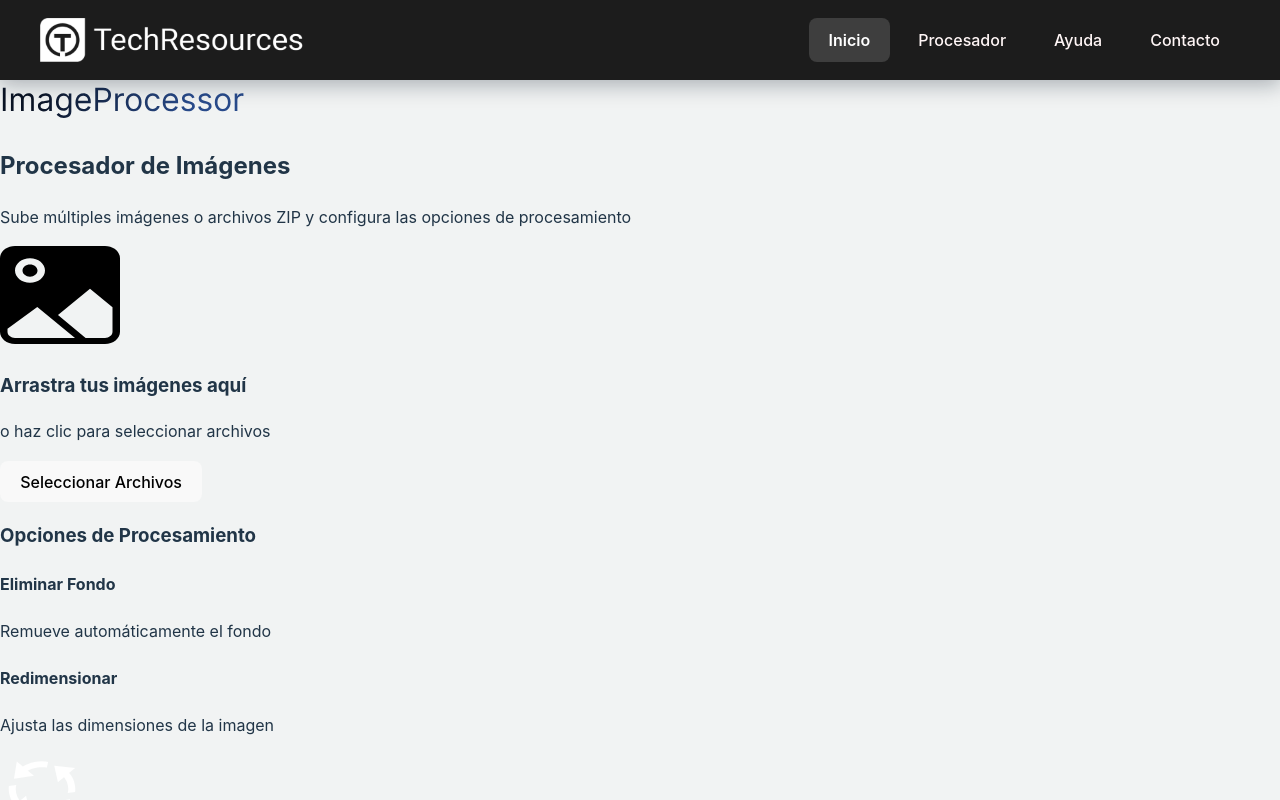
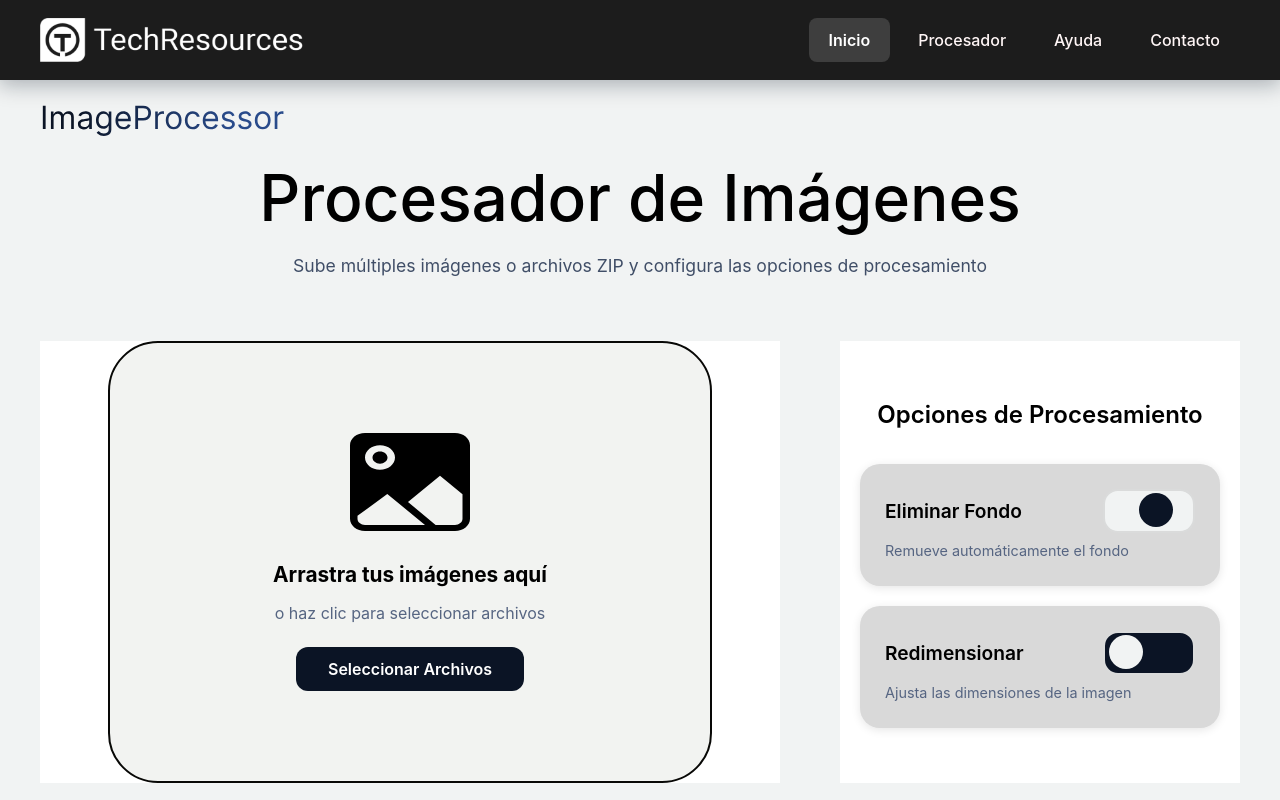
Before and after one commit to DevTechResources/ImageProcessorr, a React (Vite) app in the folder frontend/: page / in a window 1280 px wide. Both pictures are taken after a click on the button "Procesador". Shown: the top 800 px of the page. Built offline with nearby package versions, Linux system fonts and the light colour scheme.

Commit message:
CSS ImagePage.jsx
Se edito los estilos de ImagePage.jsx

```diff
--- a/frontend/src/App.css
+++ b/frontend/src/App.css
@@ -278,7 +278,169 @@ body {
 }
 
 /*--------------------------------------------------------ImagePage-------------------------------------------------*/
-
+.processor-main{
+  padding: 28px 0;
+}
+.processor-container{
+  max-width: 1200px;
+  margin: 0 auto;
+  padding: 0 20px;
+}
+.processor-page-header{
+  margin-bottom: 15px;
+  margin-top: -10px;
+}
+.processor-title-section{
+  text-align: center;
+  margin-bottom: 60px;
+}
+.processor-main-title{
+  font-size: 4rem;
+  font-weight: 490;
+  color: #000000;
+  margin: 0 0 16px 0;
+  line-height: 1.2;
+}
+.processor-main-subtitle{
+  font-size: 1.1rem;
+  color: #152645;
+  margin: 0;
+  opacity: 0.8;
+}
+.processor-content-grid{
+  display: grid;
+  grid-template-columns: 1fr 400px;
+  gap: 60px;
+  margin-bottom: 40px;
+}
+.processor-upload-section{
+  display: flex;
+  justify-content: center;
+  align-items: center;
+  background: #FFFFFF;
+}
+.processor-upload-area{
+  background: #F2F3F1;
+  border-radius: 50px;
+  padding: 90px 50px;
+  text-align: center;
+  width: 100%;
+  max-width: 500px;
+  display: flex;
+  flex-direction: column;
+  align-items: center;
+  gap: 10px;
+  border: 2px solid #080806;
+}
+.processor-upload-icon{
+  color: #000000;
+  margin-bottom: 10px;
+}
+.processor-upload-title{
+  font-size: 1.3rem;
+  font-stretch: condensed;
+  color:#000000;
+  margin: 0;
+}
+.processor-upload-subtitle {
+  font-size: 1rem;
+  color: #566582;
+  margin: 0%;
+  font-stretch: condensed;
+}
+.processor-select-files-btn {
+  background: #0B1425;
+  color: #FFFFFF;
+  border: none;
+  padding: 12px 32px;
+  border-radius: 12px;
+  font-size: 1rem;
+  font-weight: 600;
+  cursor: pointer;
+  transition: all 0.3s ease;
+  margin-top: 10px;
+}
+.processor-select-files-btn:hover {
+  background: #4f5f7e;
+  transform: translateY(-2px);
+}
+.processor-options-section{
+  display: flex;
+  flex-direction: column;
+  gap: 20px;
+  background: #FFFFFF;
+  padding: 25px 20px 35px 20px;
+}
+.processor-options-title {
+  font-size: 1.5rem;
+  font-weight: 600;
+  color: #000000;
+  margin: 30px 0 10px 0;
+  text-align: center;
+}
+.processor-option-card {
+  background: #D9D9D9;
+  border-radius: 20px;
+  padding: 25px;
+  box-shadow: 0 2px 10px rgba(0, 0, 0, 0.1);
+}
+.processor-option-header {
+  display: flex;
+  justify-content: space-between;
+  align-items: center;
+  margin-bottom: 8px;
+}
+.processor-option-title{
+  font-size: 1.2rem;
+  font-weight: 600;
+  color: #000000;
+  margin: 0;
+}
+.processor-option-description {
+  font-size: 0.9rem;
+  color: #566582;
+  margin: 0;
+  line-height: 1.4;
+}
+.processor-toggle {
+  width: 88px;
+  height: 40px;
+  background: #0B1425;
+  border-radius: 15px;
+  position: relative;
+  cursor: pointer;
+  transition: all 0.3s ease;
+  border: 2px solid #DADBDB;
+}
+.processor-toggle-active {
+  background: #F1F3F3;
+}
+.processor-toggle-slider {
+  width: 34px;
+  height: 34px;
+  background: #F1F3F3;
+  border-radius: 50%;
+  position: absolute;
+  top: 2px;
+  left: 4px;
+  transition: all 0.3s ease;
+}
+.processor-toggle-active .processor-toggle-slider {
+  transform: translateX(30px);
+  background: #0B1425;
+}
+.processor-dimensions-card {
+  background: #0B1425;
+  border-radius: 30px;
+  padding: 30px;
+  margin-top: 20px;
+}
+.processor-dimensions-title {
+  font-size: 1.2rem;
+  font-weight: 600;
+  color: #FFFFFF;
+  margin: 0 0 20px 0;
+}
 
 
 /*--------------------------------------------------------HelpPage---------------------------------------------------*/
@@ -287,7 +449,7 @@ body {
 .help-page-main{
   background: #f2f2f2;
   min-height: calc(100vh - 80px);
-  padding: 40px 0;
+  padding: 28px 0;
 }
 .help-page-container{
   max-width: 1200px;
@@ -625,10 +787,14 @@ body {
   font-weight: 300;
 }
 .help-page-faq-answer{
-  padding: 0 20px 30px 20px;
+  padding: 25px 20px 35px 20px;
   color: #1C1C1C;
-  font-weight: 300;
+  font-weight: 200;
+  font-size: 0.9rem;
+  line-height: 1.6;
+  background: #FAFAFA;
   display: none;
+  margin-top: 3px;
 }
 .help-page-faq-answer.show {
   display: block;
```
